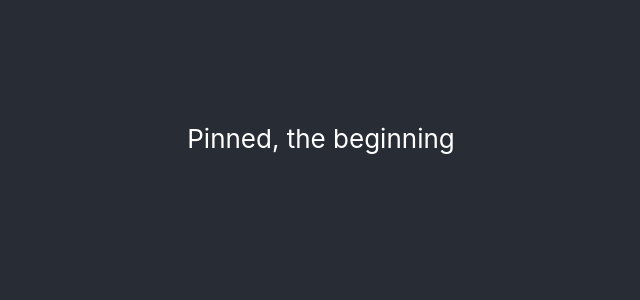
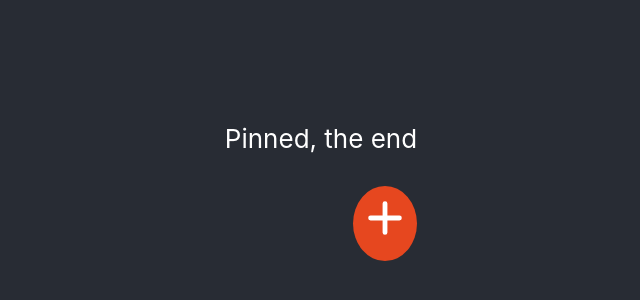
Before and after one commit to PinnedOrg/Pinned, a React (Create React App) app in the folder pinned-react/: page / in a window 1280 px wide. Shown: the part 262-562 px from the top of the page, without its empty margins (319-959 px from the left). Built offline with nearby package versions, Linux system fonts and the light colour scheme.

Commit message:
"started"

```diff
--- a/pinned-react/src/App.js
+++ b/pinned-react/src/App.js
@@ -1,13 +1,17 @@
 import logo from './logo.svg';
 import './App.css';
+import SideMenu from './pages/bulletin/components/side-menu';
 
 function App() {
   return (
     <div className="App">
       <header className="App-header">
-        Pinned, the beginning
+        Pinned, the end
+        <SideMenu />
       </header>
     </div>
+
+
   );
 }
 
--- /dev/null
+++ b/pinned-react/src/pages/bulletin/components/side-menu.css
@@ -0,0 +1,27 @@
+.plus-button-container {
+    position: relative;
+    align-items: center;
+}
+.plus-button {
+    color: white;
+    background: #e6471f;
+    border: #e6471f;
+    padding: 0.5rem;
+    border-radius: 50%;
+    font-size: xxx-large;
+    align-items: center;
+    margin: 2rem;
+    position: absolute;
+    top: 50%;
+    left: 50%;
+}
+
+.plus-button:hover {
+    scale: 1.05
+}
+
+.side-menu {
+    color:white;
+    width: 30rem;
+    position: fixed;
+}
--- /dev/null
+++ b/pinned-react/src/pages/bulletin/components/side-menu.js
@@ -0,0 +1,31 @@
+import './side-menu.css';
+
+import React, { useState } from 'react'
+import Button from 'react-bootstrap/Button';
+
+import { HiPlus } from "react-icons/hi"
+
+const SideMenu = () => {
+  const [isSideMenuOpen, setIsSideMenuOpen] = useState(false)
+
+  return (
+    <div className='plus-button-container' onClick={()=> setIsSideMenuOpen(!isSideMenuOpen)}>
+      {!isSideMenuOpen ?
+         (<Button className='plus-button'>
+         <span>
+
+           <HiPlus />
+         </span>
+       </Button>) : (
+        <nav className='side-menu'>
+
+        </nav>
+       )
+
+      }
+
+    </div>
+  )
+}
+
+export default SideMenu;
```
